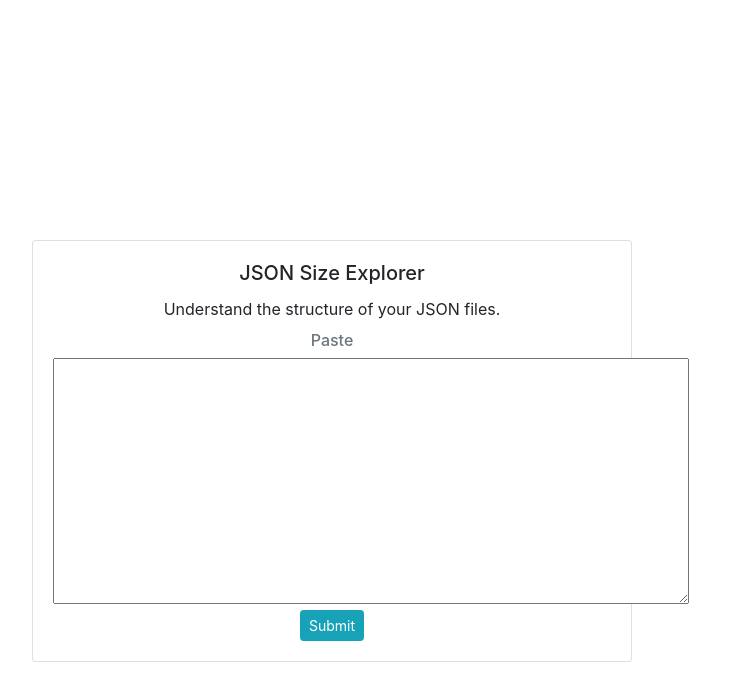
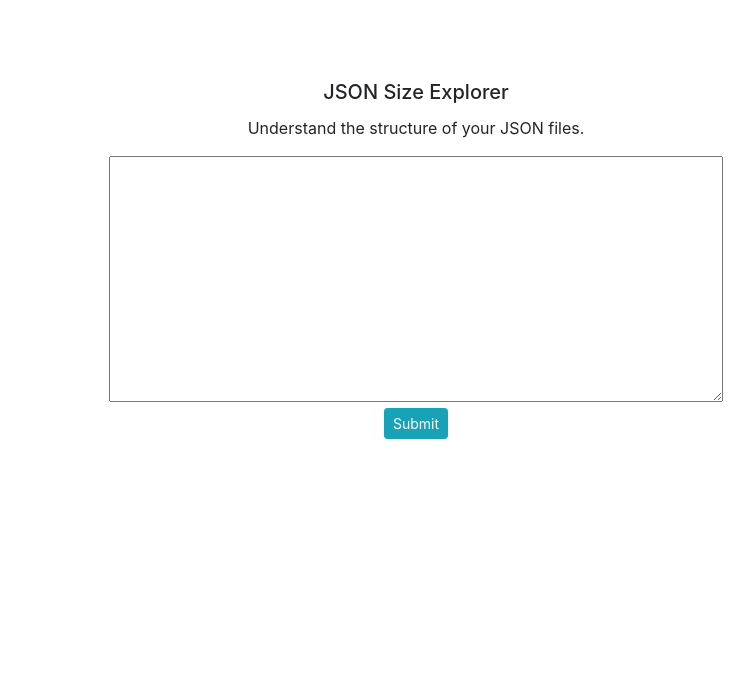
Before and after one commit to genintho/json-size-explorer, a React (Create React App) app: page / in a window 1280 px wide. Shown: the top 698 px of the page, without its empty margins (224-978 px from the left). Built offline with nearby package versions, Linux system fonts and the light colour scheme.

Commit message:
Simplify structurer of the form and create css module

```diff
--- /dev/null
+++ b/src/Form.module.css
@@ -0,0 +1,15 @@
+.container {
+    position: absolute;
+    left: 20%;
+    top: 10%;
+    width: 60%;
+}
+
+.cardBody {
+    width: 100%;
+    height: 100%;
+}
+
+.textArea {
+    width: 80%;
+}
--- a/src/Form.tsx
+++ b/src/Form.tsx
@@ -1,4 +1,5 @@
 import React from "react";
+import style from "./Form.module.css";
 
 interface iProps {
     onSubmit: (data: string) => void;
@@ -30,30 +31,17 @@ export class Form extends React.Component<iProps, iState> {
 
     render() {
         return (
-            <div className="flex-row" id="intro">
-                <div
-                    className="card"
-                    style={{
-                        position: "absolute",
-                        left: "20%",
-                        top: "30%",
-                        width: "600px",
-                    }}
-                >
-                    <div className="card-body">
+            <div className={style.container}>
                 <h5 className="card-title">JSON Size Explorer</h5>
                 <p>Understand the structure of your JSON files.</p>
 
-                        <div>
-                            <h6 className="card-subtitle mb-2 text-muted">
-                                Paste
-                            </h6>
                 <textarea
                     id="area"
                     cols={60}
                     rows={10}
                     value={this.state.value}
                     onChange={this.handleTextAreaChange}
+                    className={style.textArea}
                 />
                 <br />
                 <button
@@ -64,9 +52,6 @@ export class Form extends React.Component<iProps, iState> {
                     Submit
                 </button>
             </div>
-                    </div>
-                </div>
-            </div>
         );
     }
 }
```
Lines whose indentation alone changed are shown as unchanged.
